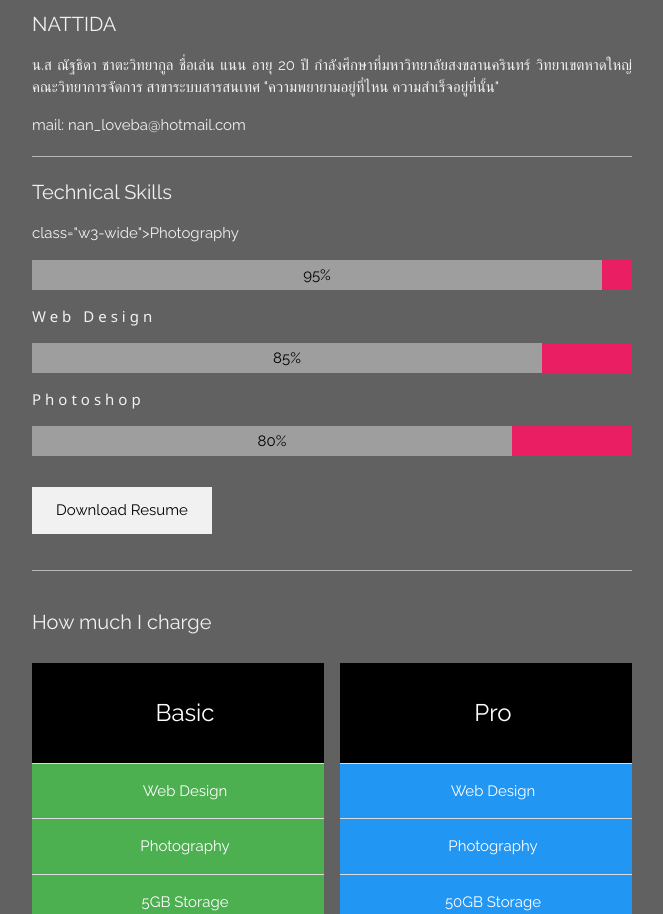
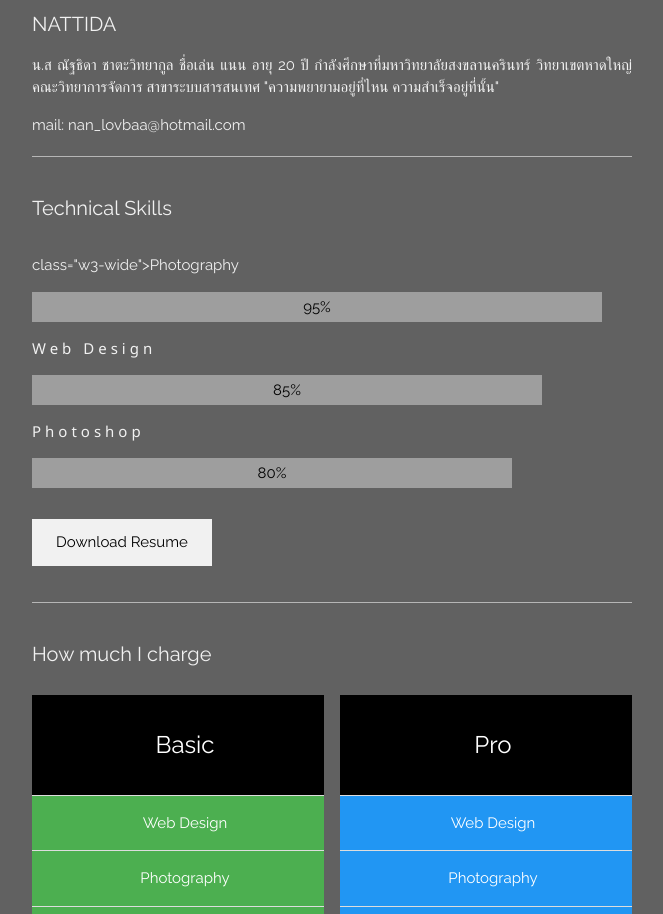
Before and after one commit to nattida3058/project01, a plain HTML site: page index.html in a window 1280 px wide. Shown: the part 1531-2445 px from the top of the page, without its empty margins (308-971 px from the left). Drawn offline with Linux system fonts and the light colour scheme.

Commit message:
Update index.html

```diff
--- a/index.html
+++ b/index.html
@@ -84,19 +84,19 @@ body,h1,h2,h3,h4,h5 {font-family: "Raleway", sans-serif}
       กำลังศึกษาที่มหาวิทยาลัยสงขลานครินทร์ วิทยาเขตหาดใหญ่ คณะวิทยาการจัดการ สาขาระบบสารสนเทศ
      "ความพยายามอยู่ที่ไหน ความสำเร็จอยู่ที่นั้น"
       </p>
-      <p>mail: nan_loveba@hotmail.com</p>
+      <p>mail: nan_lovbaa@hotmail.com</p>
       <hr class="w3-opacity">
-      <h4><class="w3-padding-16">Technical Skills</h4>
+      <h4 class="w3-padding-16">Technical Skills</h4>
       <p> class="w3-wide">Photography</p>
-      <div class="w3-pink">
+      <div class="w3-Yellow">
         <div class="w3-container w3-padding-small w3-center w3-grey" style="width:95%">95%</div>
       </div>
       <p class="w3-wide">Web Design</p>
-      <div class="w3-pink">
+      <div class="w3-Yellow">
         <div class="w3-container w3-padding-small w3-center w3-grey" style="width:85%">85%</div>
       </div>
       <p class="w3-wide">Photoshop</p>
-      <div class="w3-pink">
+      <div class="w3-Yellow">
         <div class="w3-container w3-padding-small w3-center w3-grey" style="width:80%">80%</div>
       </div>
       <p><button class="w3-button w3-padding-large w3-margin-top w3-margin-bottom w3-hover-black">Download Resume</button></p>
```
